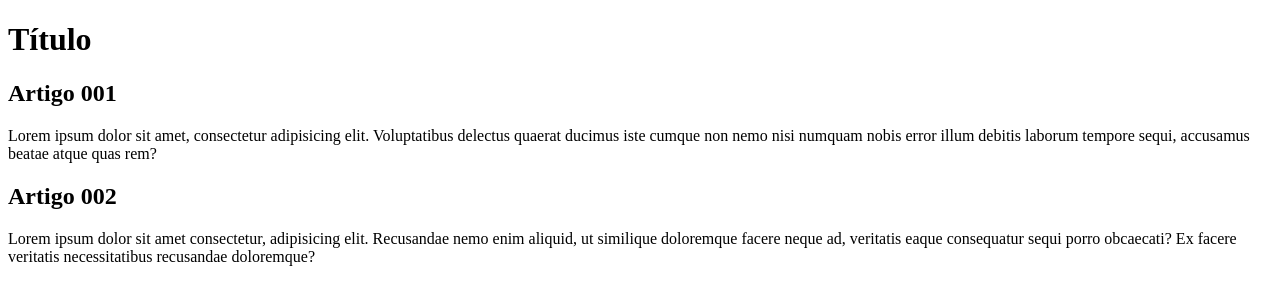
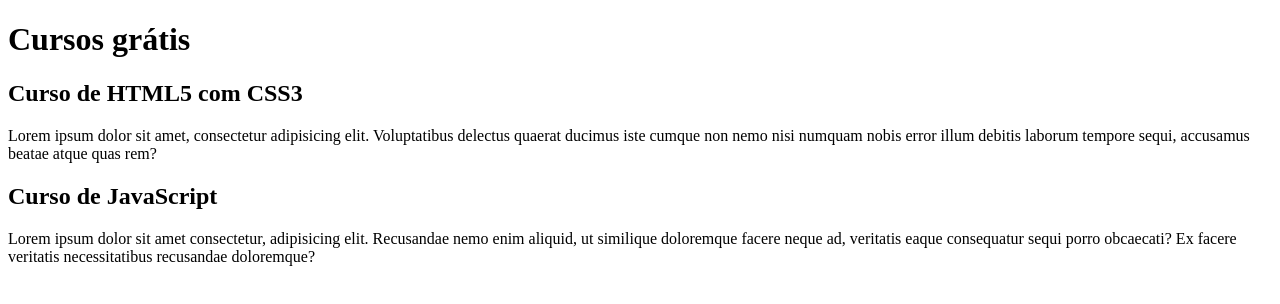
Before and after one commit to Gideoni1997/projeto-site, a plain HTML site: page index.html in a window 1280 px wide. Drawn offline with Linux system fonts and the light colour scheme.

Commit message:
Comecei a escrever o conteúdo

```diff
--- a/index.html
+++ b/index.html
@@ -8,14 +8,14 @@
 <body>
     <main>
         <header>
-            <h1>Título</h1>
+            <h1>Cursos grátis</h1>
         </header>
         <article>
-            <h2>Artigo 001</h2>
+            <h2>Curso de HTML5 com CSS3</h2>
             <p>Lorem ipsum dolor sit amet, consectetur adipisicing elit. Voluptatibus delectus quaerat ducimus iste cumque non nemo nisi numquam nobis error illum debitis laborum tempore sequi, accusamus beatae atque quas rem?</p>
         </article>
         <article>
-            <h2>Artigo 002</h2>
+            <h2>Curso de JavaScript</h2>
             <p>Lorem ipsum dolor sit amet consectetur, adipisicing elit. Recusandae nemo enim aliquid, ut similique doloremque facere neque ad, veritatis eaque consequatur sequi porro obcaecati? Ex facere veritatis necessitatibus recusandae doloremque?</p>
         </article>
     </main>
```
